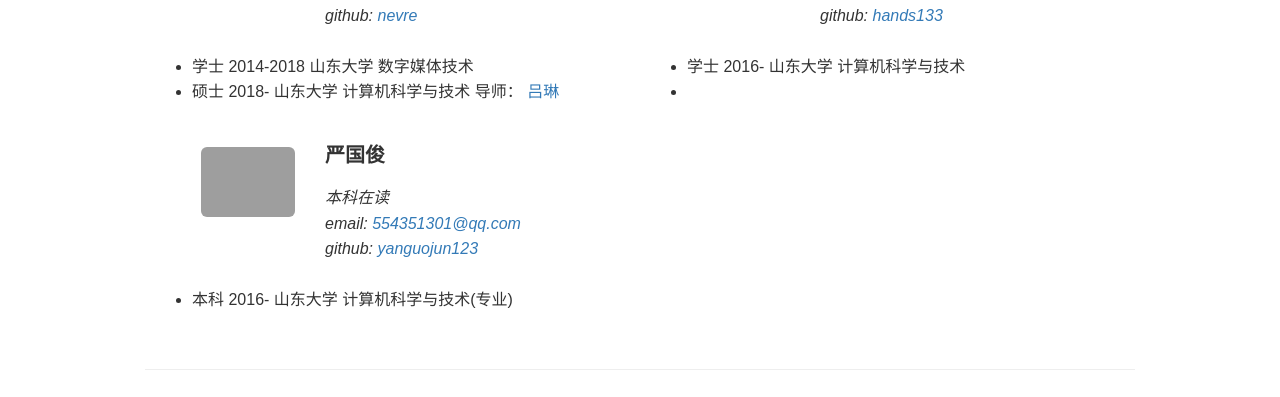
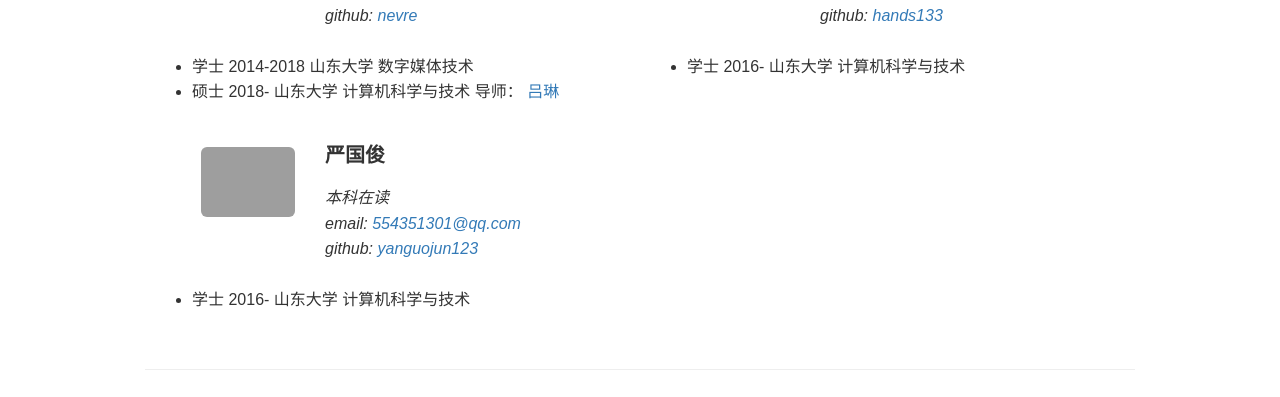
Before and after one commit to 3dincrement/3dincrement.github.io, a Jekyll site: the page built from pages/team.md, in a window 1280 px wide. Shown: the part 1689-2086 px from the top of the page. Built offline with Jekyll 4.4.1, drawn with Linux system fonts in a browser that asks for light colours.

Commit message:
staff v1.2b

```diff
--- a/_data/members.yml
+++ b/_data/members.yml
@@ -105,7 +105,7 @@
   info: 本科在读
   email: wuyu19970801@gmail.com
   github: hands133
-  number_educ: 2
+  number_educ: 1
   education1: 学士 2016- 山东大学 计算机科学与技术
 
 - name: 严国俊
@@ -114,4 +114,4 @@
   email: 554351301@qq.com
   github: yanguojun123
   number_educ: 1
-  education1: 本科 2016- 山东大学 计算机科学与技术(专业)
+  education1: 学士 2016- 山东大学 计算机科学与技术
```
